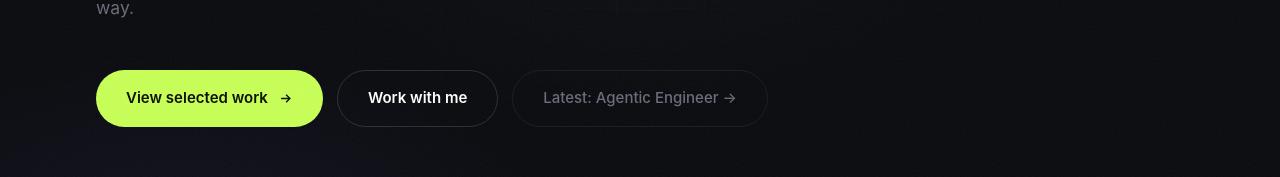
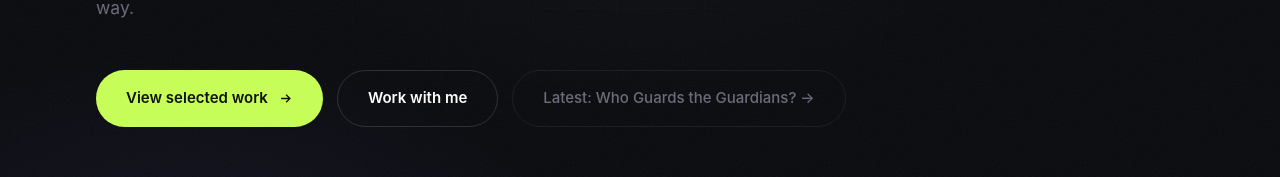
Before and after one commit to FranklinIV94/franklin-portfolio, a Next.js app: page / in a window 1280 px wide. Shown: the part 520-697 px from the top of the page. Built offline with nearby package versions, Linux system fonts and the light colour scheme; no server answers.

Commit message:
fix: update hero latest blog link to newest post (Who Guards the Guardians)

```diff
--- a/components/Hero.tsx
+++ b/components/Hero.tsx
@@ -73,10 +73,10 @@ export function Hero() {
               Work with me
             </a>
             <a
-              href="/blog/agentic-engineer"
+              href="/blog/who-guards-the-guardians"
               className="inline-flex items-center gap-2.5 border border-border text-muted font-medium text-[15px] px-[30px] py-4 rounded-full transition-all duration-300 hover:-translate-y-0.5 hover:text-white hover:border-white/30"
             >
-              Latest: Agentic Engineer →
+              Latest: Who Guards the Guardians? →
             </a>
           </motion.div>
         </div>
```
